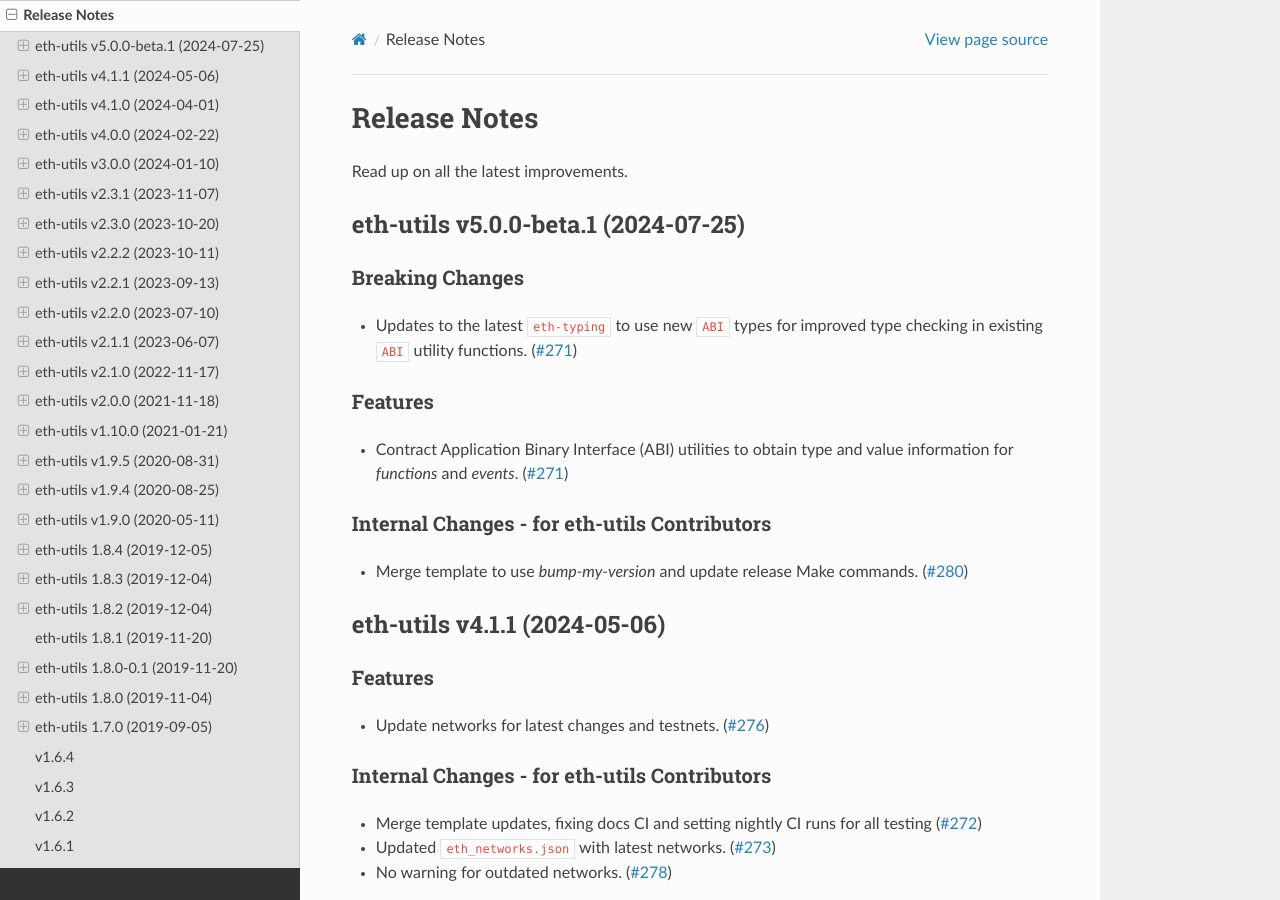
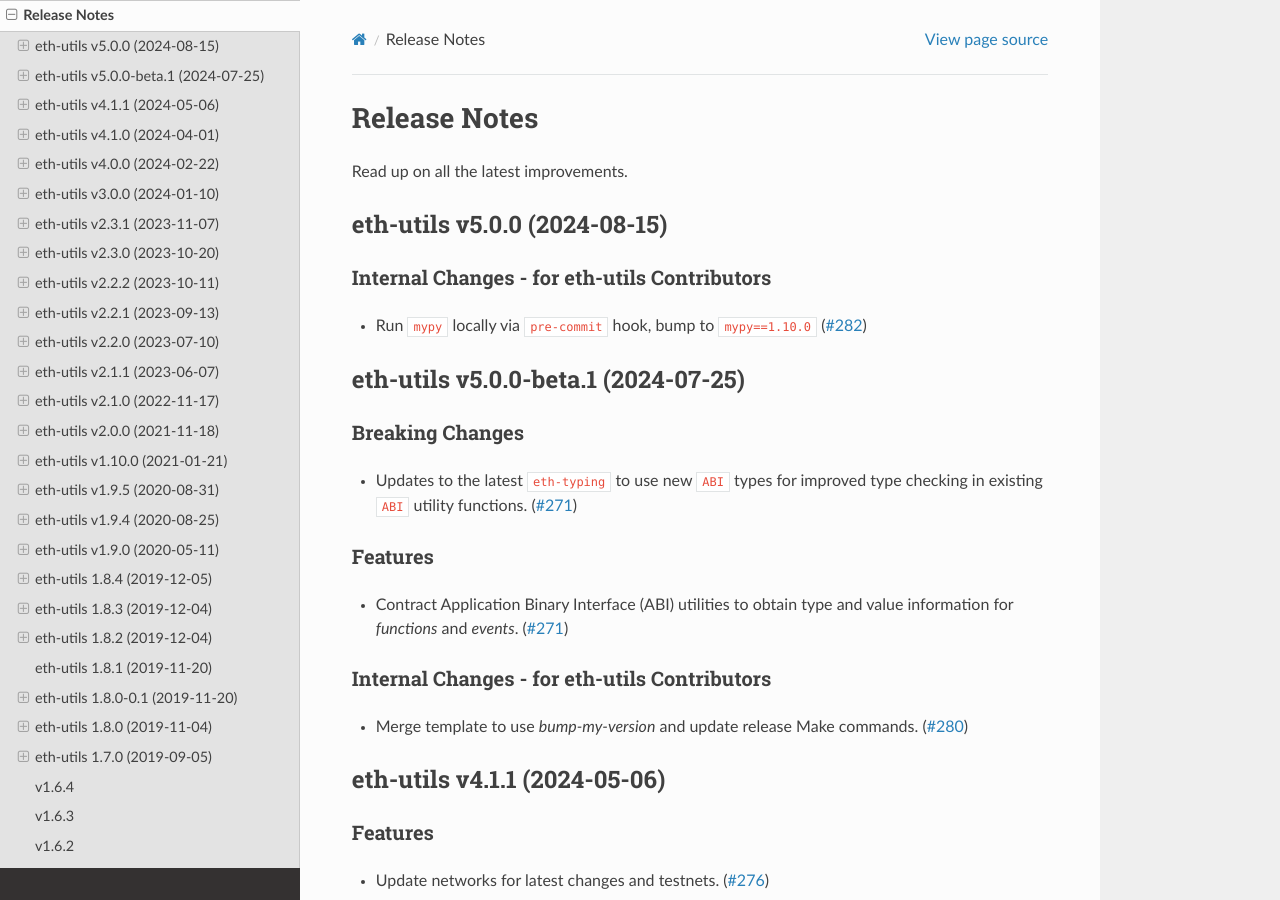
Before and after one commit to ethereum/eth-utils, a Sphinx documentation site: the page built from docs/release_notes.rst, in a window 1280 px wide and 900 px high. Built offline with Sphinx 7.4.7 and the Read the Docs theme 2.0.0, drawn with Linux system fonts in a browser that asks for light colours.

Commit message:
Compile release notes for v5.0.0

```diff
--- a/docs/release_notes.rst
+++ b/docs/release_notes.rst
@@ -4,6 +4,15 @@ Release Notes
 Read up on all the latest improvements.
 
 .. towncrier release notes start
+
+eth-utils v5.0.0 (2024-08-15)
+-----------------------------
+
+Internal Changes - for eth-utils Contributors
+~~~~~~~~~~~~~~~~~~~~~~~~~~~~~~~~~~~~~~~~~~~~~
+
+- Run ``mypy`` locally via ``pre-commit`` hook, bump to ``mypy==1.10.0`` (`#282 <https://github.com/ethereum/eth-utils/issues/282>`__)
+
 
 eth-utils v5.0.0-beta.1 (2024-07-25)
 ------------------------------------
--- a/newsfragments/282.internal.rst
+++ /dev/null
@@ -1 +0,0 @@
-Run ``mypy`` locally via ``pre-commit`` hook, bump to ``mypy==1.10.0``
```
